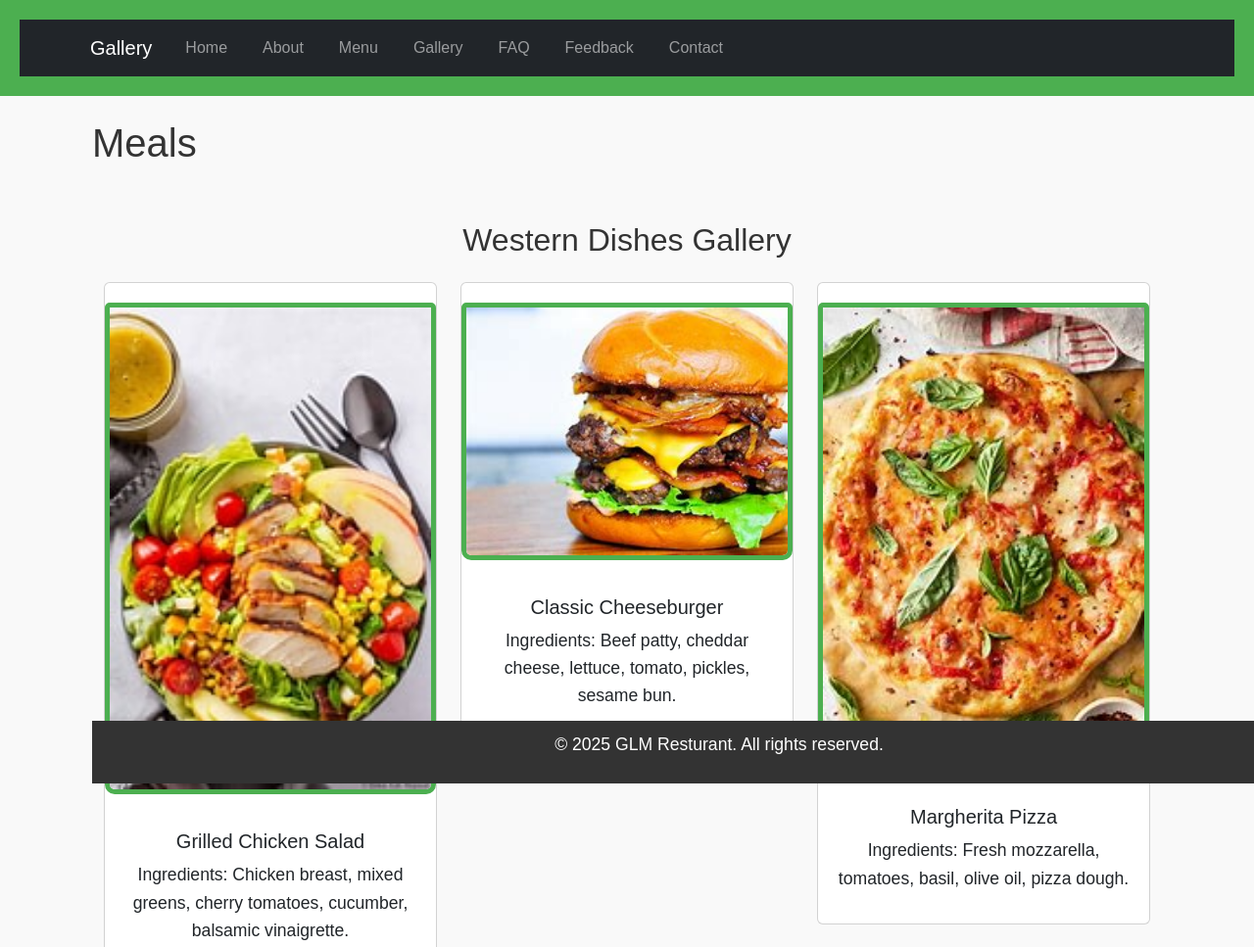
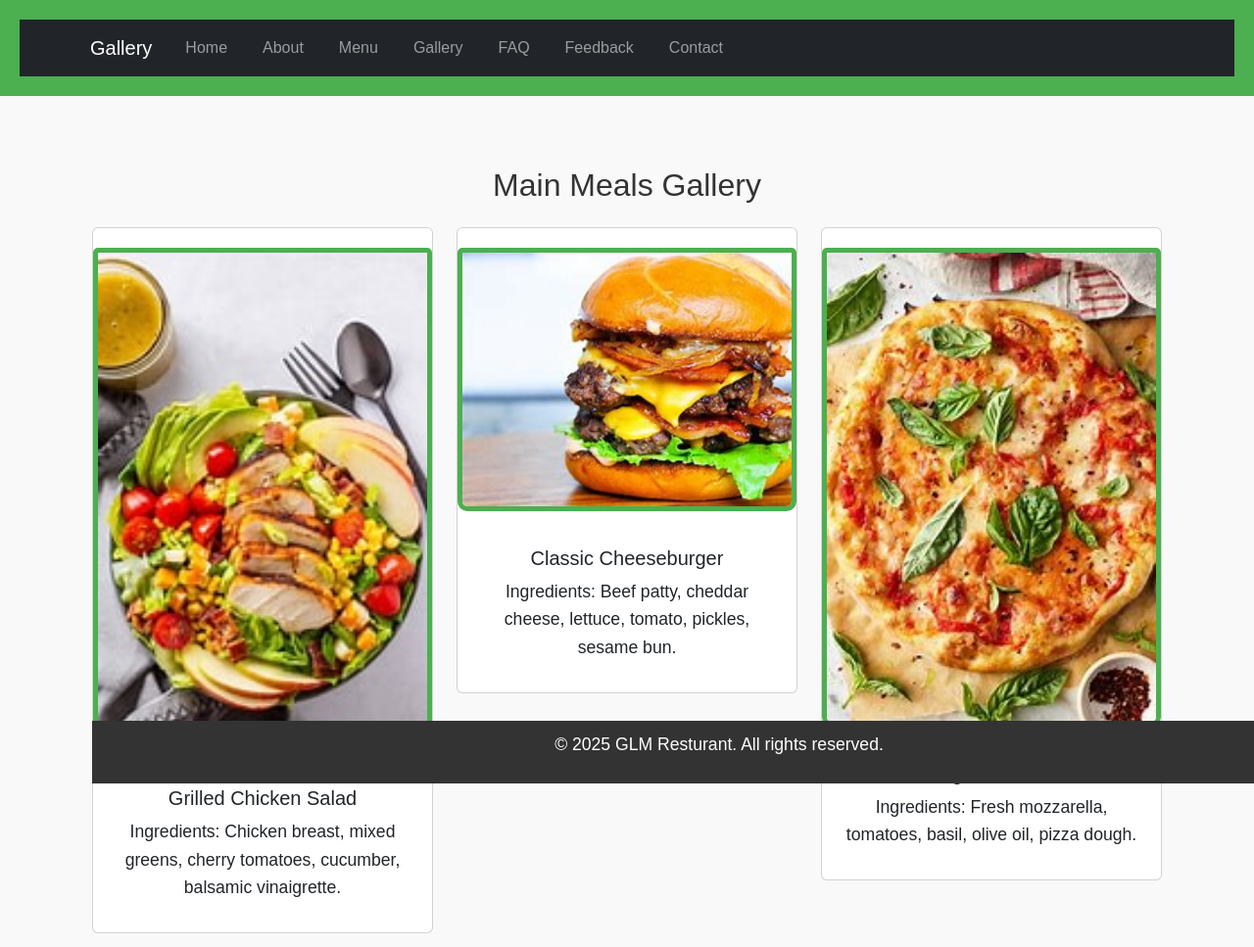
Before and after one commit to bida24-048/restaurant, a plain HTML site: page gallery.html in a window 1280 px wide. Shown: the top 967 px of the page at 98% size. Drawn offline with nearby package versions, Linux system fonts and the light colour scheme.

Commit message:
Update gallery.html

```diff
--- a/gallery.html
+++ b/gallery.html
@@ -53,16 +53,11 @@
         </div>
     </nav>
 </header>
-
-
-
 <main class="container mx-auto p-4">
-        <h1>Meals</h1>
-        <section id="gallery" class="py-5">
-    <div class="container">
-        <h2 class="text-3xl font-semibold text-gray-800 text-center mb-4">Western Dishes Gallery</h2>
+        <!-- Main Meals Gallery -->
+        <section id="main-gallery" class="py-5">
+            <h2 class="text-3xl font-semibold text-gray-800 text-center mb-4">Main Meals Gallery</h2>
             <div class="row g-4">
-            <!-- Existing Dishes -->
                 <div class="col-sm-6 col-md-4">
                     <div class="card">
                         <img src="grilled chicken.jpg" class="card-img-top" alt="Grilled Chicken Salad">
@@ -134,21 +129,20 @@
                         <h5 class="card-title text-center">Pancakes</h5>
                         <p class="text-gray-600 text-sm text-center">Ingredients: Flour, eggs, milk, butter, maple syrup, baking powder.</p>
                     </div>
-                    <h1>DESSERTS</h1>
+                    <!-- Desserts Gallery -->
         <section id="desserts-gallery" class="py-5">
-    <div class="container">
             <h2 class="text-3xl font-semibold text-gray-800 text-center mb-4">Dessert Dishes Gallery</h2>
             <div class="row g-4">
-            <!-- Gallery Item 1 -->
                 <div class="col-sm-6 col-md-4">
                     <div class="card">
-                    <img src="chocolate mousse.jpg" class="card-img-top" alt="Chocolate Mousse">
+                        <img src="chocolate-mousse.jpg" class="card-img-top" alt="Chocolate Mousse">
                         <div class="card-body">
                             <h5 class="card-title text-center">Chocolate Mousse</h5>
                             <p class="text-gray-600 text-sm text-center">Ingredients: Dark chocolate, heavy cream, eggs, sugar, vanilla extract.</p>
                         </div>
                     </div>
                 </div>
+
             <!-- Gallery Item 2 -->
             <div class="col-sm-6 col-md-4">
                 <div class="card">
```
Lines whose indentation alone changed are shown as unchanged.
